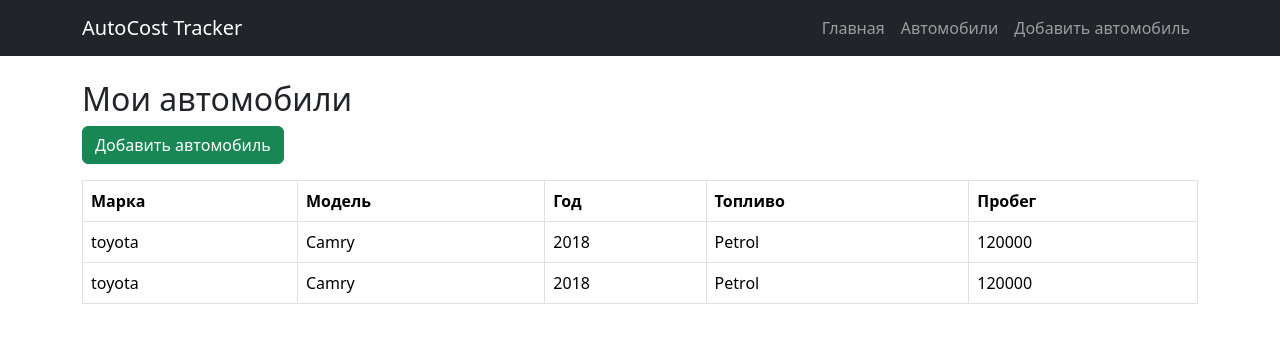
After one commit to Imples74/autocost_tracker, a Django app: page /cars/ in a window 1280 px wide. The commit adds this page. Shown: the top 343 px of the page. Run offline with Django 5.2, Linux system fonts and the light colour scheme; data comes from the database, SQL or seed files in the repository.

Commit message:
Add car listing page

```diff
--- a/cars/urls.py
+++ b/cars/urls.py
@@ -1,8 +1,14 @@
 from django.urls import path
-from .views import home, car_create
+from .views import home, car_create, car_list
 
 urlpatterns = [
     path('', home, name='home'),
+
+    path(
+        'cars/',
+        car_list,
+        name='car_list'
+    ),
 
     path(
         'cars/create/',
--- a/cars/views.py
+++ b/cars/views.py
@@ -1,5 +1,6 @@
 from django.shortcuts import render
 from .forms import CarForm
+from .models import Car
 
 def home(request):
     return render(request, 'home.html')
@@ -20,7 +21,7 @@ def car_create(request):
 
             car.save()
 
-            return redirect('/')
+            return redirect('/cars/')
 
     else:
 
@@ -33,3 +34,15 @@ def car_create(request):
             'form': form
         }
     )
+
+def car_list(request):
+
+    cars = Car.objects.all()
+
+    return render(
+        request,
+        'cars/car_list.html',
+        {
+            'cars': cars
+        }
+    )
--- a/templates/base.html
+++ b/templates/base.html
@@ -27,10 +27,22 @@
     </a>
 
     <div class="navbar-nav">
+
       <a class="nav-link"
           href="/">
         Главная
       </a>
+
+      <a class="nav-link"
+          href="/cars/">
+        Автомобили
+      </a>
+
+      <a class="nav-link"
+          href="/cars/create/">
+        Добавить автомобиль
+      </a>
+
     </div>
 
   </div>
--- /dev/null
+++ b/templates/cars/car_list.html
@@ -0,0 +1,54 @@
+{% extends 'base.html' %}
+
+{% block title %}
+Автомобили
+{% endblock %}
+
+{% block content %}
+
+<h2>Мои автомобили</h2>
+
+<a href="/cars/create/"
+   class="btn btn-success mb-3">
+    Добавить автомобиль
+</a>
+
+<table class="table table-bordered">
+
+    <thead>
+        <tr>
+            <th>Марка</th>
+            <th>Модель</th>
+            <th>Год</th>
+            <th>Топливо</th>
+            <th>Пробег</th>
+        </tr>
+    </thead>
+
+    <tbody>
+
+    {% for car in cars %}
+
+        <tr>
+            <td>{{ car.brand }}</td>
+            <td>{{ car.model }}</td>
+            <td>{{ car.year }}</td>
+            <td>{{ car.fuel_type }}</td>
+            <td>{{ car.mileage }}</td>
+        </tr>
+
+    {% empty %}
+
+        <tr>
+            <td colspan="5">
+                Автомобили пока не добавлены
+            </td>
+        </tr>
+
+    {% endfor %}
+
+    </tbody>
+
+</table>
+
+{% endblock %}
```
